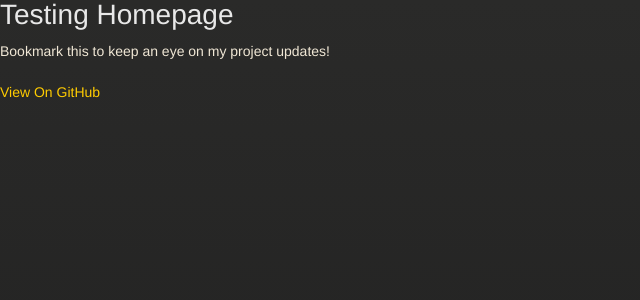
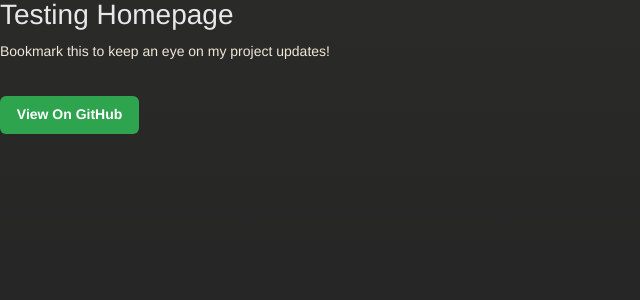
Before and after one commit to phaniraja-ece/phaniraja-ece.github.io, a Jekyll site: the page built from index.md, in a window 1280 px wide. Shown: the top 300 px of the page, without its empty margins (0-640 px from the left). Built offline with Jekyll 4.4.1, drawn with Linux system fonts in a browser that asks for light colours; some web fonts are replaced.

Commit message:
Update style.scss

```diff
--- a/assets/css/style.scss
+++ b/assets/css/style.scss
@@ -2,3 +2,18 @@
 ---
 
 @import "jekyll-theme-midnight";
+.btn {
+  display: inline-block;
+  padding: 0.6em 1.2em;
+  margin: 1em 0;
+  background-color: #2ea44f;
+  color: white;
+  text-decoration: none;
+  border-radius: 6px;
+  font-weight: bold;
+  transition: background 0.3s ease;
+}
+
+.btn:hover {
+  background-color: #22863a;
+}
```
